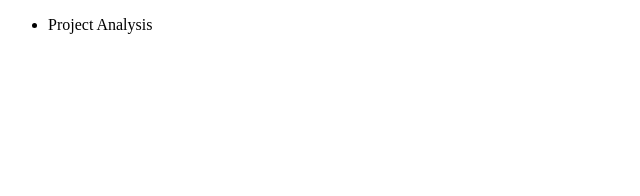
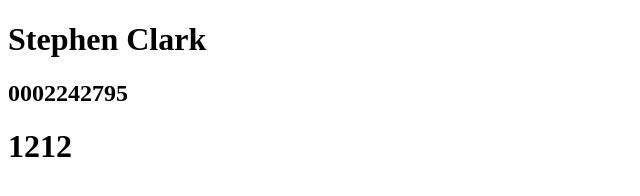
Before and after one commit to steveclark2013/wsp-1212, a plain HTML site: page wsp_portal.html in a window 1280 px wide. Shown: the whole page, without its empty margins (0-640 px from the left). Drawn offline with Linux system fonts and the light colour scheme.

Commit message:
edited wsp portal

```diff
--- a/wsp_portal.html
+++ b/wsp_portal.html
@@ -1,8 +1,9 @@
 <!DOCTYPE html> <html lang="en">
 <head> <meta charset="utf-8"/>
-<title>WSP Stephen Clark Portal </title>
+<title>WSP Portal </title>
 </head>
-	<ul>
-		<li>Project Analysis</li>
-	</ul>
 <body>
+	<h1> Stephen Clark </h1>
+		<h2>0002242795</h2>
+	<h1> 1212 </h1>
+</body>
```
